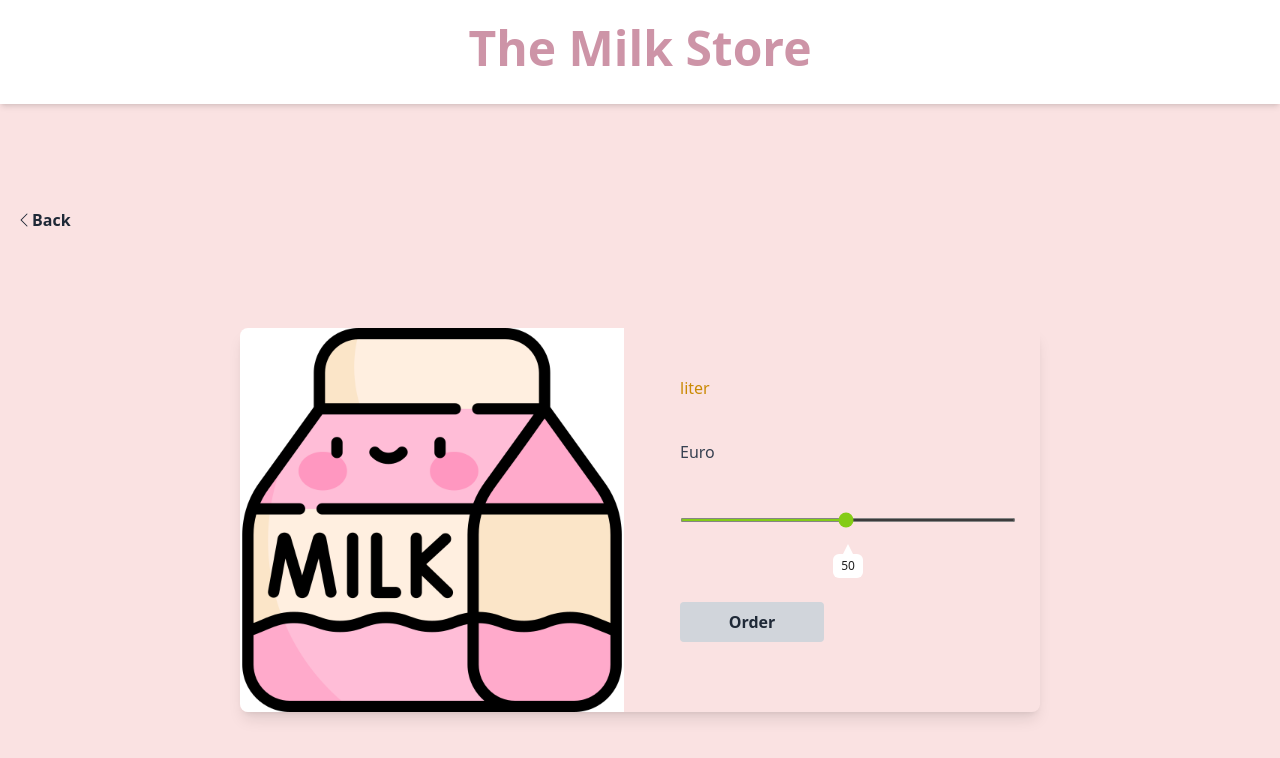
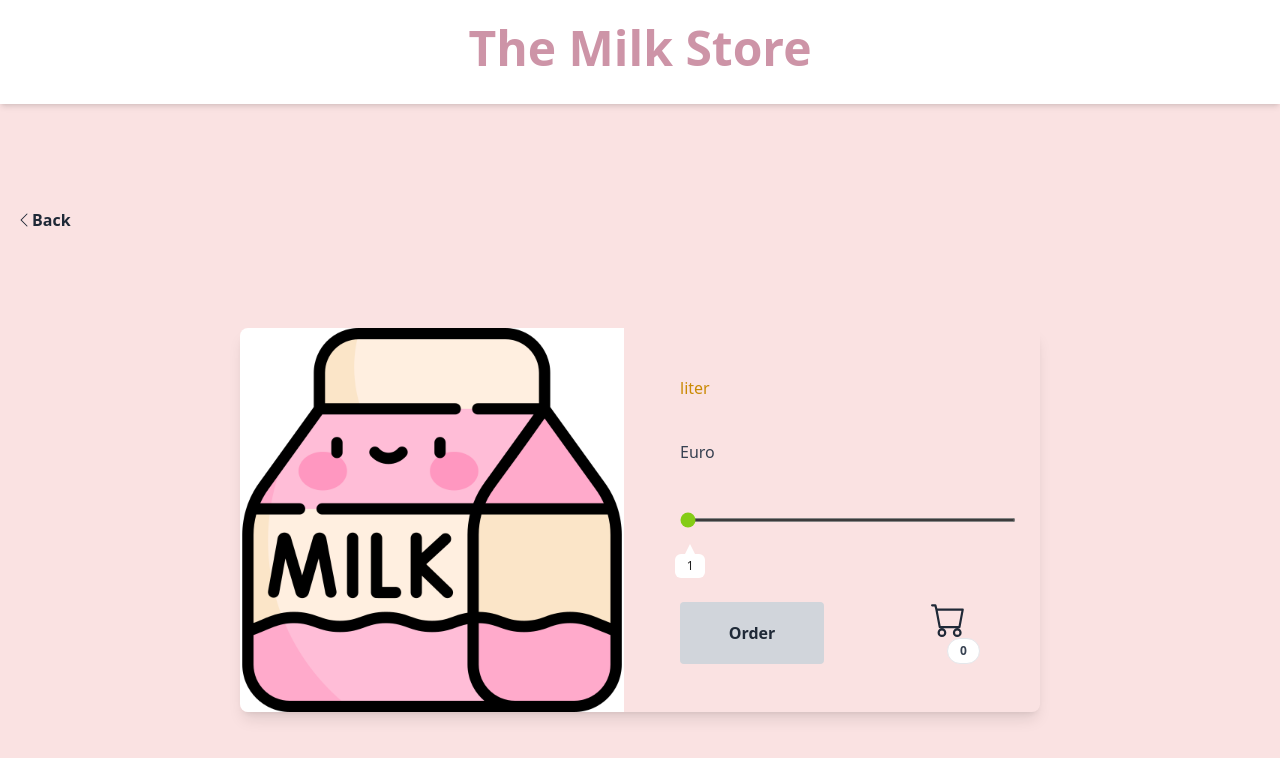
Before and after one commit to daashkins/milk_app, a React (Create React App) app in the folder client/: page /1 in a window 1280 px wide. Shown: the top 758 px of the page. Built offline with nearby package versions, Linux system fonts and the light colour scheme; no server answers.

Commit message:
Updated card detailed component

```diff
--- a/client/src/components/CardDetailed.tsx
+++ b/client/src/components/CardDetailed.tsx
@@ -1,21 +1,34 @@
 import * as React from 'react'
 import Image from '../images/milk.png'
-import { useContext, useState } from 'react'
+import { useContext, useEffect, useState } from 'react'
 import { ProductsContext } from '../context/productsContext'
 import { ProductsContextType, IParamsId, IProduct } from '../types'
 import { useParams } from 'react-router-dom'
+import { BsCart } from 'react-icons/bs'
 
 const CardDetailed = () => {
     const { products } = useContext(ProductsContext) as ProductsContextType
-    const { addToCart } = useContext(ProductsContext) as ProductsContextType
+    const { cart, addToCart } = useContext(
+        ProductsContext
+    ) as ProductsContextType
     const { id } = useParams<IParamsId>()
     const product: IProduct | undefined = products.find(
         (product) => product.id === id
     )
-    const [quantityToOrder, setQuantityToOrder] = useState<number>(50)
+    const [quantityToOrder, setQuantityToOrder] = useState<number>(1)
     const [styleLeftForSliderLabel, setStyleLeftForSliderLabel] = useState<any>(
-        { left: '50%' }
+        { left: '3%' }
     )
+    const [quantityInCart, setQuantityInCart] = useState<number>(0)
+
+    useEffect(() => {
+        const existingQuantityInCart = cart.find(
+            (productInCart) => productInCart.id === product?.id
+        )?.quantity
+        if (existingQuantityInCart !== undefined) {
+            setQuantityInCart(existingQuantityInCart)
+        }
+    }, [cart])
     const handleInputQuantityChange = (
         event: React.ChangeEvent<HTMLInputElement>
     ) => {
@@ -60,7 +73,7 @@ const CardDetailed = () => {
                         <input
                             name="range"
                             type="range"
-                            defaultValue="50"
+                            defaultValue={quantityToOrder}
                             min="1"
                             max={product?.storage}
                             step="1"
@@ -75,12 +88,29 @@ const CardDetailed = () => {
                             <span>{quantityToOrder}</span>
                         </div>
                     </div>
-                    <button
-                        className="bg-gray-300 w-36 hover:bg-gray-400 text-gray-800 font-semibold py-2 px-6 rounded inline-flex items-center mt-14 justify-center"
-                        onClick={handleOrder}
-                    >
-                        <span>Order</span>
-                    </button>
+                    <div className="flex justify-between mt-14">
+                        <button
+                            className="bg-gray-300 w-36 hover:bg-gray-400 text-gray-800 font-semibold py-2 px-6 rounded inline-flex items-center justify-center"
+                            onClick={handleOrder}
+                        >
+                            <span>Order</span>
+                        </button>
+                        <div>
+                            <a href="/cart">
+                            <BsCart
+                                className="text-gray-800"
+                                style={{
+                                    fontSize: '35px',
+                                    marginRight: '50px',
+                                }}
+                            />
+                            <div className="ml-4 text-xs inline-flex items-center font-bold leading-sm uppercase px-3 py-1 rounded-full bg-white text-gray-700 border">
+                                {quantityInCart}
+                            </div>
+                            </a>
+
+                        </div>
+                    </div>
                 </div>
             </div>
         </div>
--- a/client/src/types.d.ts
+++ b/client/src/types.d.ts
@@ -1,4 +1,4 @@
-import { ThemeCssVarOverrides } from "@mui/material"
+import { ThemeCssVarOverrides } from '@mui/material'
 
 export interface IProduct {
     id: string
```
Also changed, not shown: client/src/context/productsContext.tsx (+15 -14 lines), client/src/context/dist/productsContext.js.
